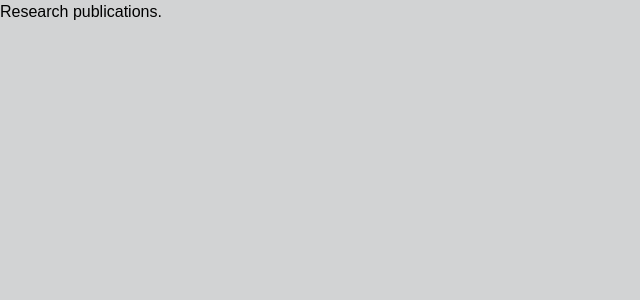
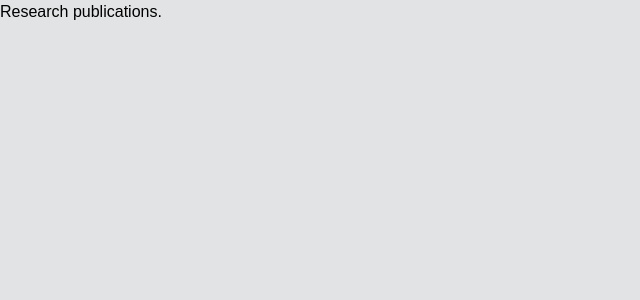
Before and after one commit to l77l77/mbaytas.github.io, a Jekyll site: the page built from research/pub/README.md, in a window 1280 px wide. Shown: the top 300 px of the page, without its empty margins (0-640 px from the left). Built offline with Jekyll 4.4.1, drawn with Linux system fonts in a browser that asks for light colours; some web fonts are replaced; our own code applies the rules of GitHub Pages for plain Markdown files; comment, search, counter and statistics services are not loaded.

Commit message:
Update default.html

```diff
--- a/_layouts/default.html
+++ b/_layouts/default.html
@@ -29,7 +29,7 @@
 
       body {
         color: #000;
-        background-color: #d2d3d4;
+        background-color: #e2e3e4;
       }
 
       dl dt {
```
